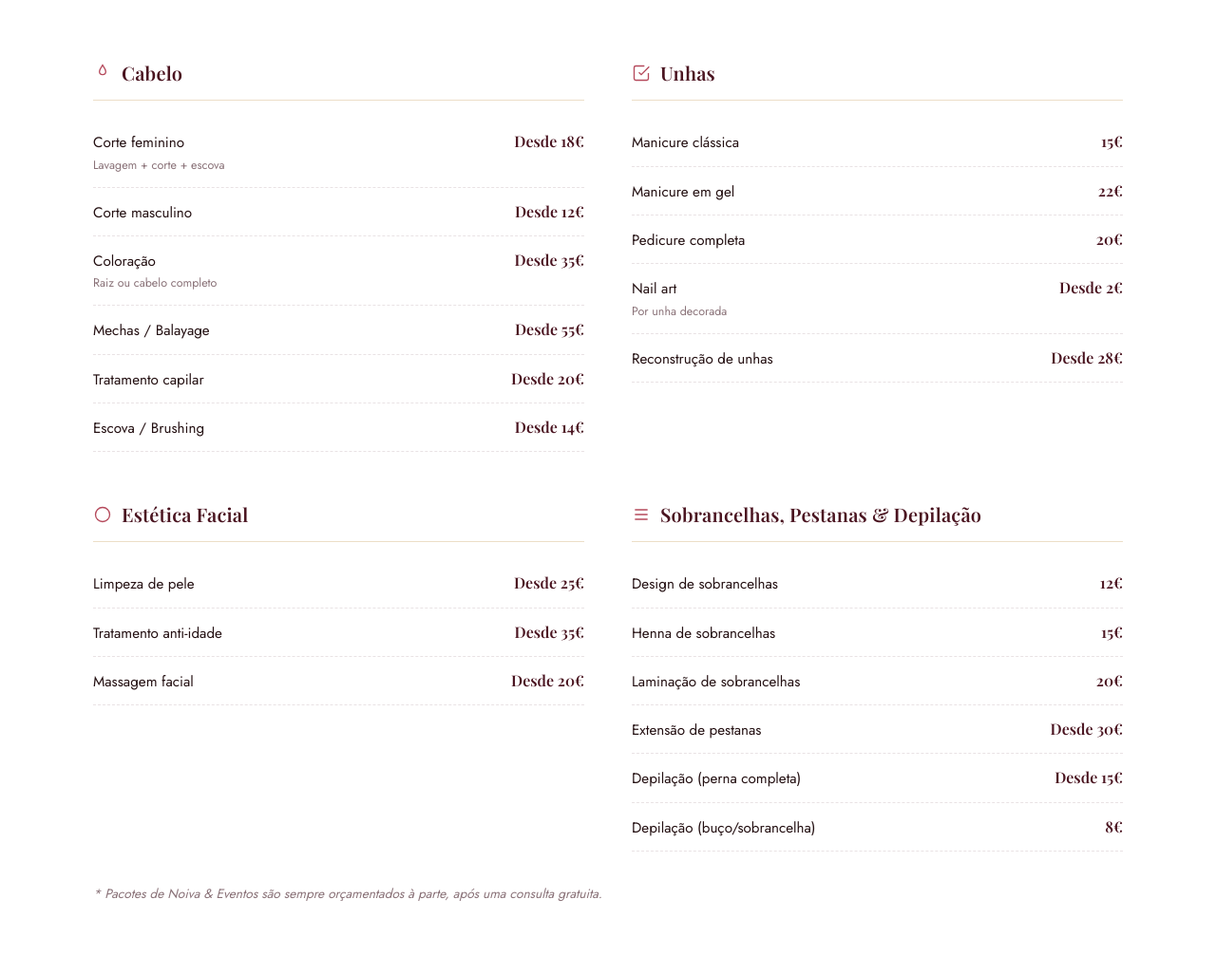
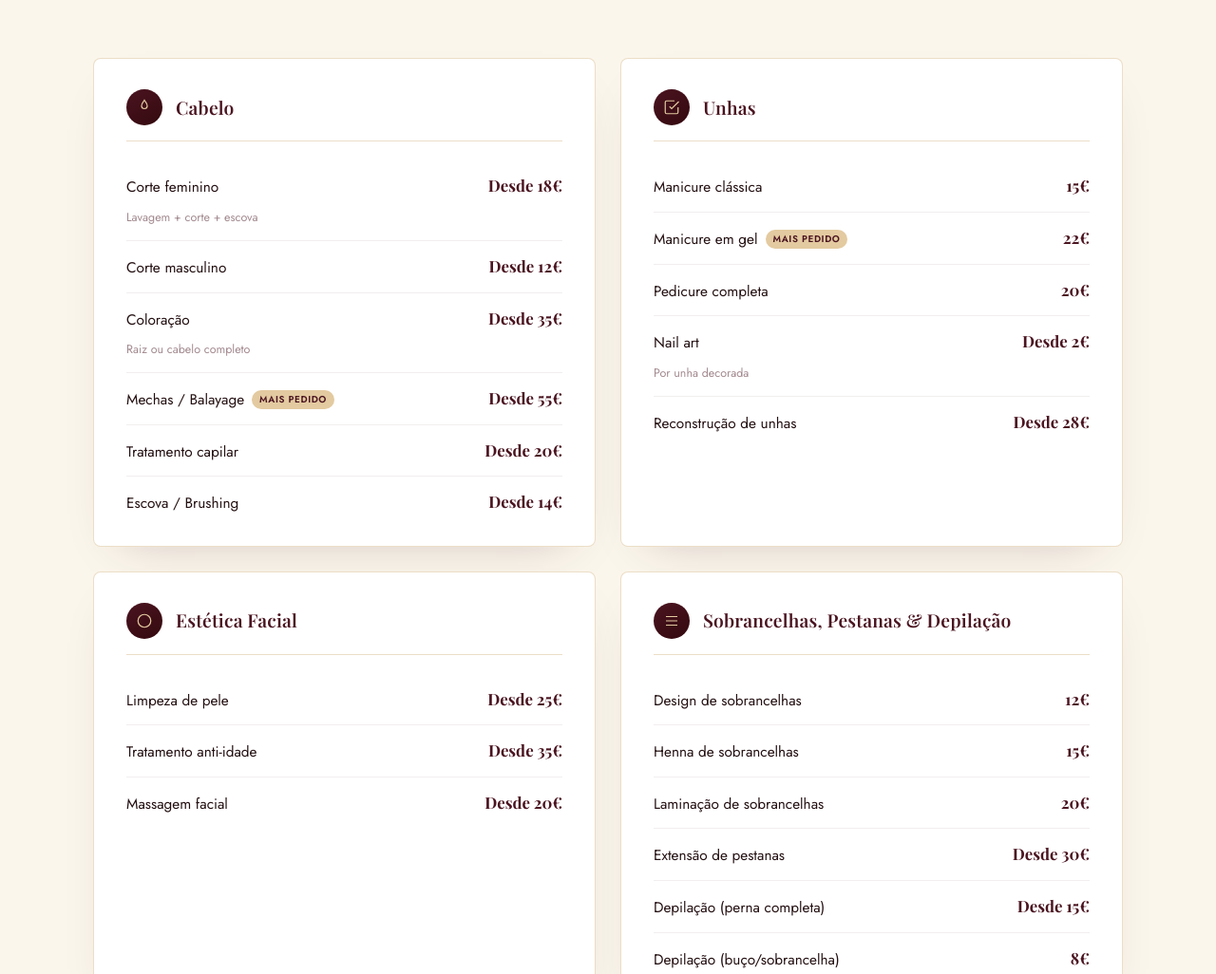
Before and after one commit to guilhermewebstudio-lgtm/maria-bonita, a website: page public/index.html in a window 1280 px wide. Shown: the part 2581-3607 px from the top of the page at 95% size. Drawn offline with nearby package versions, Linux system fonts and the light colour scheme; a web font is replaced by a local one.

Commit message:
Melhora design da secção de preços e adiciona mais fotos à galeria

```diff
--- a/public/index.html
+++ b/public/index.html
@@ -182,21 +182,44 @@
   .service-card:hover::after{width:100%;}
 
   /* PRICING */
-  .pricing{background:#fff;}
-  .price-groups{display:grid; grid-template-columns:1fr 1fr; gap:50px;}
+  .pricing{background:#fbf6ec; position:relative; overflow:hidden;}
+  .pricing::before{
+    content:''; position:absolute; top:-120px; right:-120px; width:420px; height:420px;
+    border-radius:50%; background:radial-gradient(circle, rgba(201,161,95,0.16), transparent 70%);
+    pointer-events:none;
+  }
+  .price-groups{display:grid; grid-template-columns:repeat(2, 1fr); gap:26px; position:relative;}
+  .price-group{
+    background:#fff; border:1px solid var(--line); border-radius:8px; padding:32px 34px;
+    box-shadow:0 20px 50px -30px rgba(52,9,15,0.25); transition:transform .3s ease, box-shadow .3s ease;
+    position:relative;
+  }
+  .price-group:hover{transform:translateY(-4px); box-shadow:0 30px 60px -25px rgba(52,9,15,0.3);}
   .price-group h3{
-    color:var(--bordeaux); font-size:1.25rem; margin-bottom:18px; padding-bottom:12px;
-    border-bottom:1px solid var(--line); display:flex; align-items:center; gap:10px;
+    color:var(--bordeaux); font-size:1.2rem; margin-bottom:20px; padding-bottom:16px;
+    border-bottom:1px solid var(--line); display:flex; align-items:center; gap:14px;
   }
-  .price-group h3 svg{width:20px; height:20px; color:var(--rose);}
+  .price-group h3 .icon-badge{
+    width:38px; height:38px; border-radius:50%; background:linear-gradient(150deg, var(--bordeaux), var(--bordeaux-deep));
+    display:flex; align-items:center; justify-content:center; flex-shrink:0;
+  }
+  .price-group h3 .icon-badge svg{width:18px; height:18px; color:var(--gold-light);}
   .price-row{
-    display:flex; justify-content:space-between; align-items:baseline; padding:12px 0;
-    border-bottom:1px dashed rgba(74,20,32,0.12); gap:12px;
+    display:flex; justify-content:space-between; align-items:baseline; padding:13px 0;
+    border-bottom:1px solid rgba(74,20,32,0.07); gap:16px;
   }
-  .price-row .name{font-size:0.95rem; color:var(--ink);}
-  .price-row .name small{display:block; font-size:0.78rem; color:#8a7278; margin-top:2px;}
-  .price-row .val{font-family:'Playfair Display', serif; color:var(--bordeaux); font-weight:600; white-space:nowrap;}
-  .pricing-note{margin-top:34px; font-size:0.85rem; color:#8a7278; font-style:italic;}
+  .price-row:last-child{border-bottom:none; padding-bottom:0;}
+  .price-row .name{font-size:0.96rem; color:var(--ink); display:flex; align-items:center; gap:8px; flex-wrap:wrap;}
+  .price-row .name small{display:block; font-size:0.78rem; color:#a2898f; margin-top:2px; width:100%;}
+  .price-row .badge-popular{
+    font-size:0.62rem; text-transform:uppercase; letter-spacing:0.06em; font-weight:600;
+    color:var(--bordeaux); background:var(--gold-light); padding:2px 8px; border-radius:20px;
+  }
+  .price-row .val{
+    font-family:'Playfair Display', serif; color:var(--bordeaux); font-weight:700; white-space:nowrap;
+    font-size:1.05rem;
+  }
+  .pricing-note{margin-top:30px; font-size:0.85rem; color:#8a7278; font-style:italic; position:relative;}
 
   /* ABOUT */
   .about{background:var(--bordeaux-deep); color:var(--cream); position:relative;}
@@ -218,7 +241,7 @@
   .about-list svg{width:18px; height:18px; color:var(--gold); flex-shrink:0;}
 
   /* GALLERY */
-  .gallery-strip{display:grid; grid-template-columns:repeat(4,1fr); gap:2px; background:var(--bordeaux-deep);}
+  .gallery-strip{display:grid; grid-template-columns:repeat(4,1fr); gap:3px; background:var(--bordeaux-deep);}
   .gallery-strip div{
     aspect-ratio:3/4; position:relative; overflow:hidden;
   }
@@ -596,30 +619,30 @@
     </div>
     <div class="price-groups">
       <div class="price-group">
-        <h3><svg viewBox="0 0 24 24" fill="none" stroke="currentColor" stroke-width="1.6"><path d="M12 2c-1.8 3-4 5-4 8a4 4 0 0 0 8 0c0-3-2.2-5-4-8Z"/></svg>Cabelo</h3>
+        <h3><span class="icon-badge"><svg viewBox="0 0 24 24" fill="none" stroke="currentColor" stroke-width="1.6"><path d="M12 2c-1.8 3-4 5-4 8a4 4 0 0 0 8 0c0-3-2.2-5-4-8Z"/></svg></span>Cabelo</h3>
         <div class="price-row"><span class="name">Corte feminino<small>Lavagem + corte + escova</small></span><span class="val">Desde 18€</span></div>
         <div class="price-row"><span class="name">Corte masculino</span><span class="val">Desde 12€</span></div>
         <div class="price-row"><span class="name">Coloração<small>Raiz ou cabelo completo</small></span><span class="val">Desde 35€</span></div>
-        <div class="price-row"><span class="name">Mechas / Balayage</span><span class="val">Desde 55€</span></div>
+        <div class="price-row"><span class="name">Mechas / Balayage <span class="badge-popular">Mais pedido</span></span><span class="val">Desde 55€</span></div>
         <div class="price-row"><span class="name">Tratamento capilar</span><span class="val">Desde 20€</span></div>
         <div class="price-row"><span class="name">Escova / Brushing</span><span class="val">Desde 14€</span></div>
       </div>
       <div class="price-group">
-        <h3><svg viewBox="0 0 24 24" fill="none" stroke="currentColor" stroke-width="1.6"><path d="M9 11l3 3L22 4"/><path d="M21 12v7a2 2 0 0 1-2 2H5a2 2 0 0 1-2-2V5a2 2 0 0 1 2-2h11"/></svg>Unhas</h3>
+        <h3><span class="icon-badge"><svg viewBox="0 0 24 24" fill="none" stroke="currentColor" stroke-width="1.6"><path d="M9 11l3 3L22 4"/><path d="M21 12v7a2 2 0 0 1-2 2H5a2 2 0 0 1-2-2V5a2 2 0 0 1 2-2h11"/></svg></span>Unhas</h3>
         <div class="price-row"><span class="name">Manicure clássica</span><span class="val">15€</span></div>
-        <div class="price-row"><span class="name">Manicure em gel</span><span class="val">22€</span></div>
+        <div class="price-row"><span class="name">Manicure em gel <span class="badge-popular">Mais pedido</span></span><span class="val">22€</span></div>
         <div class="price-row"><span class="name">Pedicure completa</span><span class="val">20€</span></div>
         <div class="price-row"><span class="name">Nail art<small>Por unha decorada</small></span><span class="val">Desde 2€</span></div>
         <div class="price-row"><span class="name">Reconstrução de unhas</span><span class="val">Desde 28€</span></div>
       </div>
       <div class="price-group">
-        <h3><svg viewBox="0 0 24 24" fill="none" stroke="currentColor" stroke-width="1.6"><circle cx="12" cy="12" r="9"/></svg>Estética Facial</h3>
+        <h3><span class="icon-badge"><svg viewBox="0 0 24 24" fill="none" stroke="currentColor" stroke-width="1.6"><circle cx="12" cy="12" r="9"/></svg></span>Estética Facial</h3>
         <div class="price-row"><span class="name">Limpeza de pele</span><span class="val">Desde 25€</span></div>
         <div class="price-row"><span class="name">Tratamento anti-idade</span><span class="val">Desde 35€</span></div>
         <div class="price-row"><span class="name">Massagem facial</span><span class="val">Desde 20€</span></div>
       </div>
       <div class="price-group">
-        <h3><svg viewBox="0 0 24 24" fill="none" stroke="currentColor" stroke-width="1.6"><path d="M4 12h16M4 6h16M4 18h16"/></svg>Sobrancelhas, Pestanas &amp; Depilação</h3>
+        <h3><span class="icon-badge"><svg viewBox="0 0 24 24" fill="none" stroke="currentColor" stroke-width="1.6"><path d="M4 12h16M4 6h16M4 18h16"/></svg></span>Sobrancelhas, Pestanas &amp; Depilação</h3>
         <div class="price-row"><span class="name">Design de sobrancelhas</span><span class="val">12€</span></div>
         <div class="price-row"><span class="name">Henna de sobrancelhas</span><span class="val">15€</span></div>
         <div class="price-row"><span class="name">Laminação de sobrancelhas</span><span class="val">20€</span></div>
@@ -655,6 +678,10 @@
   <div data-label="Nail Art"><img src="https://images.unsplash.com/photo-1519014816548-bf5fe059798b?auto=format&fit=crop&w=600&q=70" alt="Manicure rosa em foco" loading="lazy"></div>
   <div data-label="Pedicure"><img src="https://images.unsplash.com/photo-1610992015762-45dca7fa3a85?auto=format&fit=crop&w=600&q=70" alt="Pedicure sobre toalha branca" loading="lazy"></div>
   <div data-label="O Espaço"><img src="https://images.unsplash.com/photo-1521590832167-7bcbfaa6381f?auto=format&fit=crop&w=600&q=70" alt="Cadeiras de salão junto a um espelho grande" loading="lazy"></div>
+  <div data-label="Styling"><img src="https://images.unsplash.com/photo-1562322140-8baeececf3df?auto=format&fit=crop&w=600&q=70" alt="Secador de cabelo em mãos" loading="lazy"></div>
+  <div data-label="Corte de Precisão"><img src="https://images.unsplash.com/photo-1700760934268-8aa0ef52ce0a?auto=format&fit=crop&w=600&q=70" alt="Corte de cabelo com tesoura" loading="lazy"></div>
+  <div data-label="Escova"><img src="https://images.unsplash.com/photo-1734111719430-fe4a3973f8af?auto=format&fit=crop&w=600&q=70" alt="Escova a moldar cabelo loiro" loading="lazy"></div>
+  <div data-label="O Salão"><img src="https://images.unsplash.com/photo-1633681926022-84c23e8cb2d6?auto=format&fit=crop&w=600&q=70" alt="Interior moderno de salão de beleza" loading="lazy"></div>
 </div>
 
 <section class="location">
```
